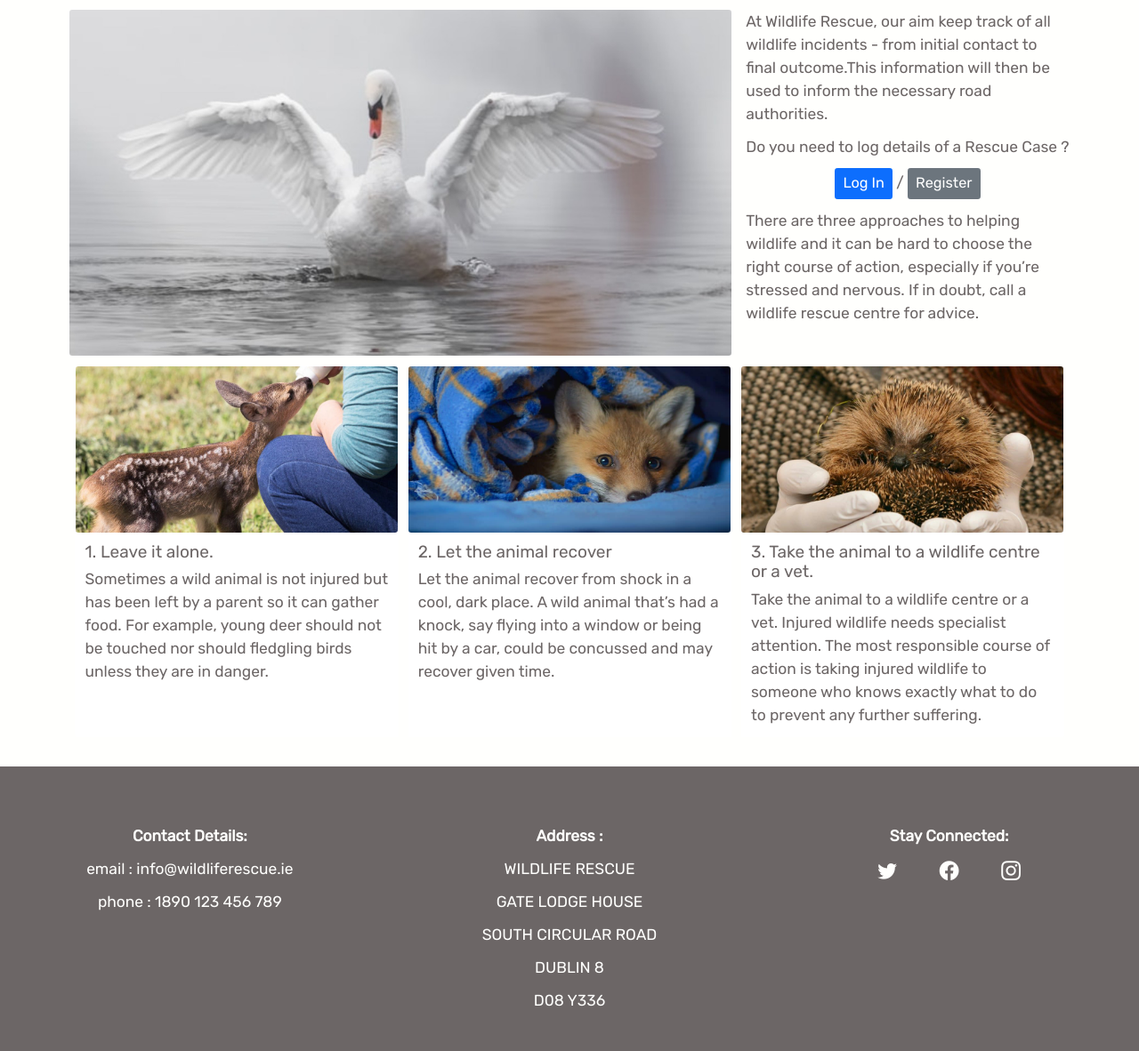
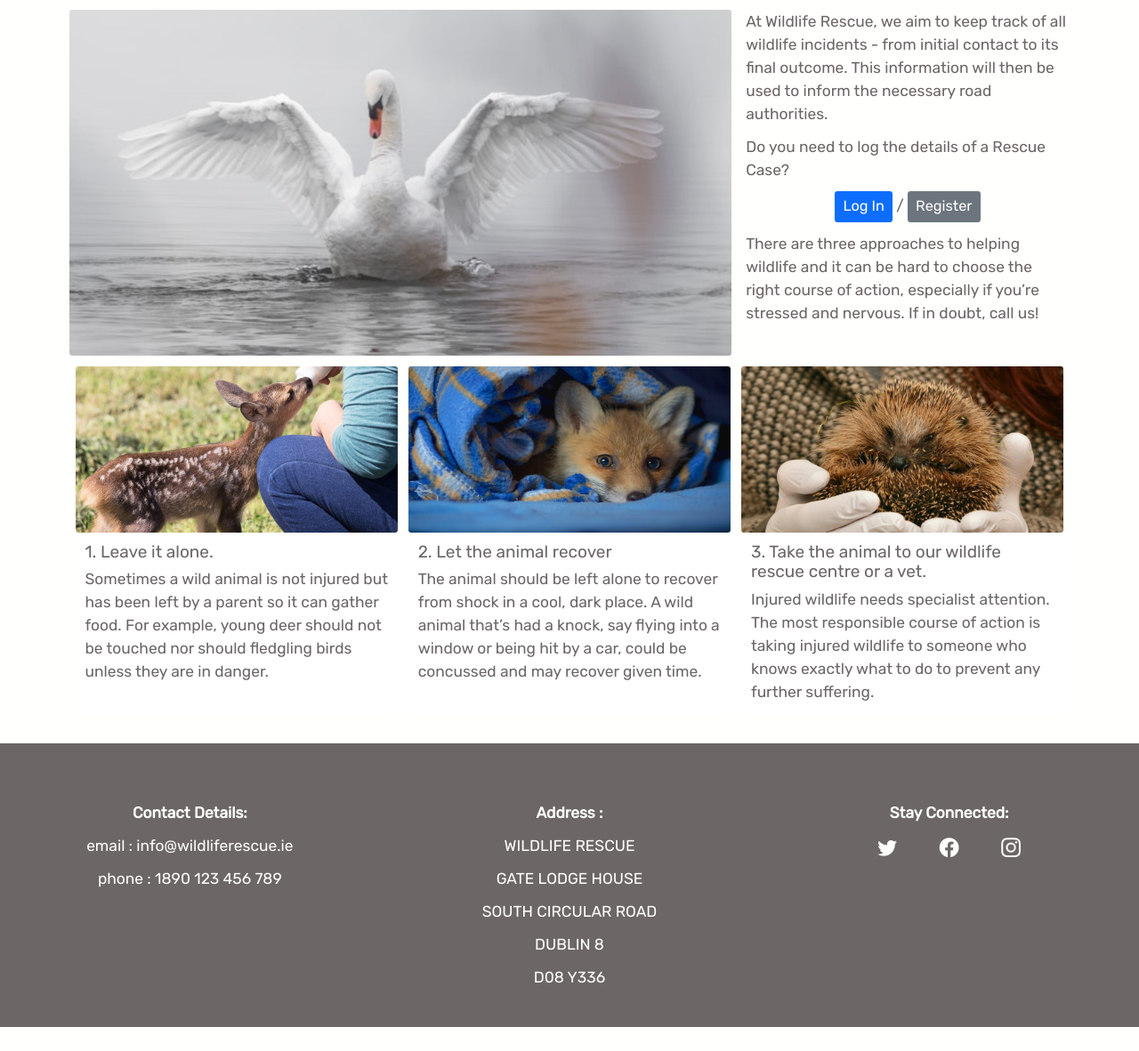
Before and after one commit to kenwals/Wildlife-Rescue, a Flask app: page / in a window 1280 px wide. Shown: the part 48-1230 px from the top of the page at 89% size. After the commit the page ends 1203 px from the top, so only its background shows below. Run offline with Flask 2, Linux system fonts and the light colour scheme; some libraries are stand-ins or nearby versions.

Commit message:
fix grammarly check and rephrasing of text

```diff
--- a/templates/home.html
+++ b/templates/home.html
@@ -7,8 +7,8 @@
       <img src="static/images/sascha-bosshard-b027q9eF3Yo-unsplash_adobespark.jpg" class="img-fluid rounded-3" alt="...">
     </div>
     <div class="col-md-4">
-      <p> At Wildlife Rescue, our aim keep track of all wildlife incidents - from initial contact to final outcome.This information will then be used to inform the necessary road authorities.</p>
-      <p> Do you need to log details of a Rescue Case ?  </p>
+      <p>At Wildlife Rescue, we aim to keep track of all wildlife incidents - from initial contact to its final outcome. This information will then be used to inform the necessary road authorities.</p>
+      <p>Do you need to log the details of a Rescue Case?</p>
       <div class="text-center mb-3">
       {% if session.user %}
       <a href="{{ url_for('add_case') }}" class="btn btn-success fs-4">Create a new Case</a>
@@ -16,7 +16,7 @@
       <a href="{{ url_for('login') }}" class="btn btn-primary fs-4"> Log In </a> / <a href="{{ url_for('register') }}" class="btn btn-secondary fs-4"> Register </a>
       {% endif %}
       </div>
-      <p>There are three approaches to helping wildlife and it can be hard to choose the right course of action, especially if you’re stressed and nervous. If in doubt, call a wildlife rescue centre for advice.</p>
+      <p>There are three approaches to helping wildlife and it can be hard to choose the right course of action, especially if you’re stressed and nervous. If in doubt, call us! </p>
     </div>
   </div>
   <div class="row">
@@ -33,14 +33,14 @@
           <img src="static/images/fox-rescue-1024x528.jpg" class="card-img-top rounded-3" alt="...">
           <div class="card-body">
             <h5 class="card-title fs-3">2. Let the animal recover </h5>
-            <p class="card-text">Let the animal recover from shock in a cool, dark place. A wild animal that’s had a knock, say flying into a window or being hit by a car, could be concussed and may recover given time.</p>
+            <p class="card-text">The animal should be left alone to recover from shock in a cool, dark place. A wild animal that’s had a knock, say flying into a window or being hit by a car, could be concussed and may recover given time.</p>
           </div>
         </div>
         <div class="card mx-2 border-white">
           <img src="static/images/how-to-pick-up-a-hedgehog-1024x623.jpg" class="card-img-top rounded-3" alt="...">
           <div class="card-body">
-            <h5 class="card-title fs-3">3. Take the animal to a wildlife centre or a vet.</h5>
-            <p class="card-text"> Take the animal to a wildlife centre or a vet. Injured wildlife needs specialist attention. The most responsible course of action is taking injured wildlife to someone who knows exactly what to do to prevent any further suffering.</p>
+            <h5 class="card-title fs-3">3. Take the animal to our wildlife rescue centre or a vet.</h5>
+            <p class="card-text">Injured wildlife needs specialist attention. The most responsible course of action is taking injured wildlife to someone who knows exactly what to do to prevent any further suffering.</p>
           </div>
         </div>
       </div>
```
